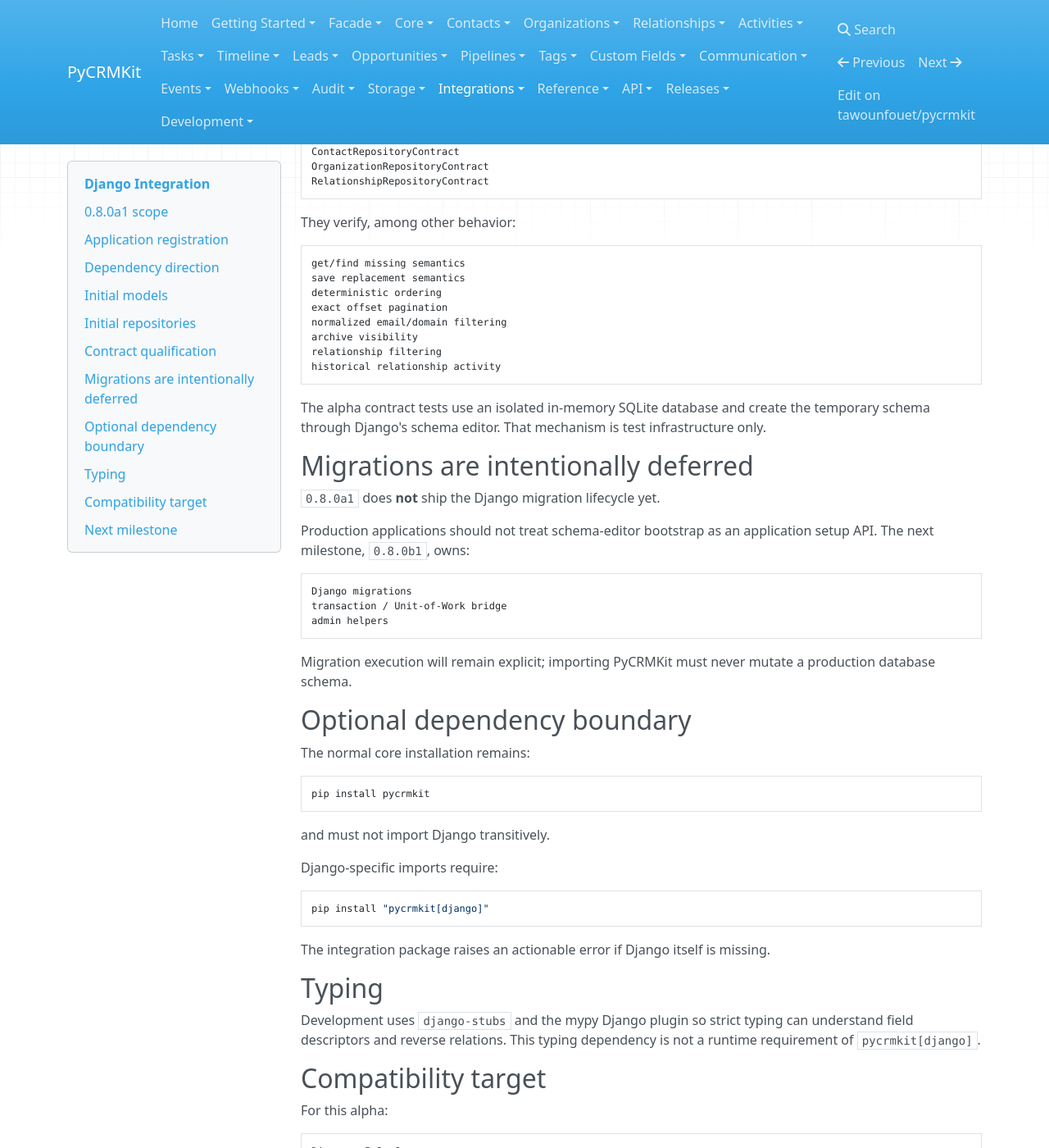
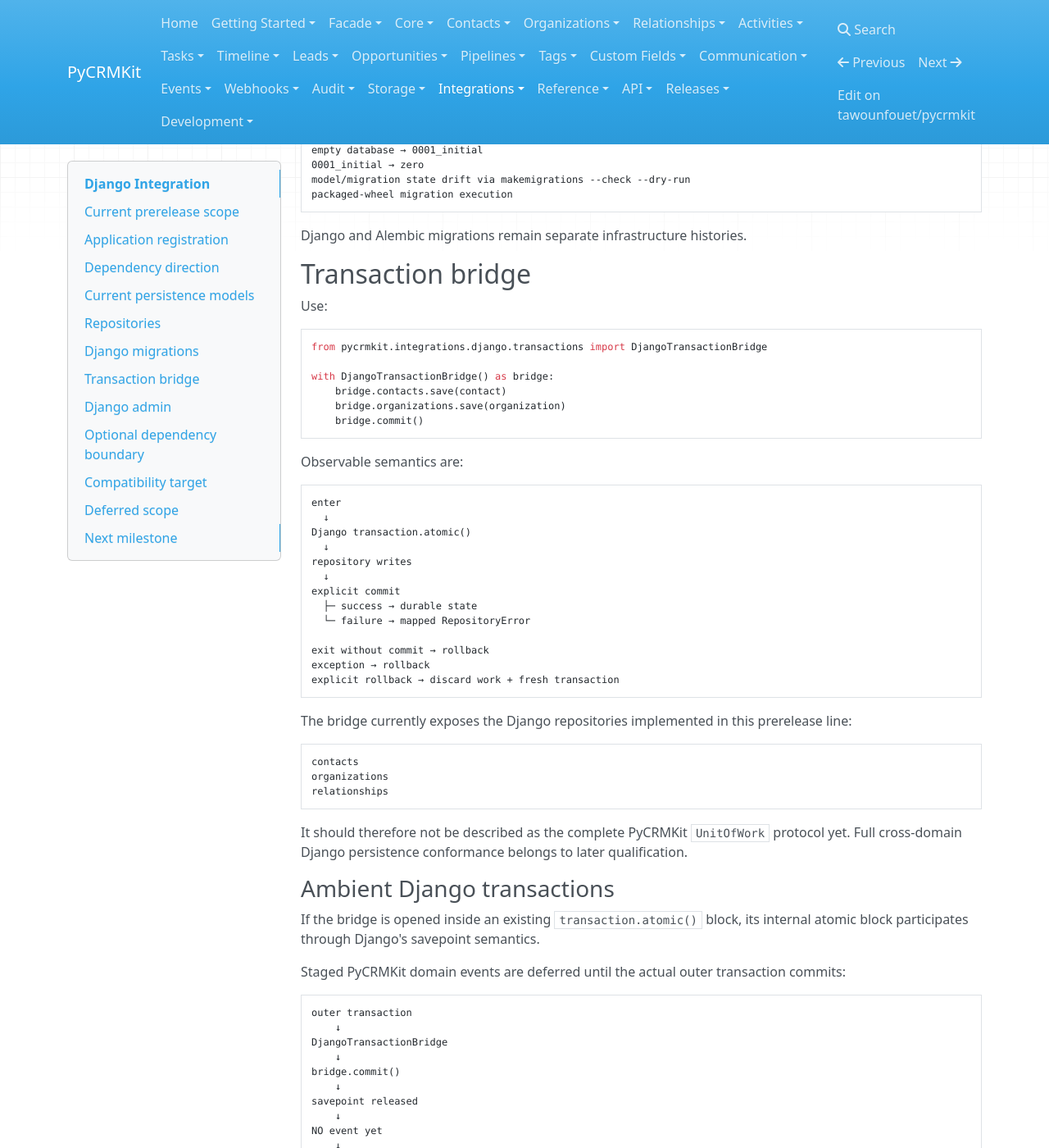
Before and after one commit to tawounfouet/pycrmkit, an MkDocs documentation site: the page built from docs/integrations/django.md, in a window 1280 px wide and 1400 px high, scrolled down 2252 px. Shown: the whole window at 82% size. Built offline with MkDocs 1.6.1, drawn with Linux system fonts in a browser that asks for light colours; nearby versions of some CDN libraries; some of the changed text lies outside the part shown.

Commit message:
docs(django): document migrations admin and transaction bridge

````diff
--- a/docs/integrations/django.md
+++ b/docs/integrations/django.md
@@ -3,15 +3,16 @@
 PyCRMKit's Django integration is optional. The domain layer remains
 framework-agnostic.
 
-Install the alpha bridge with:
+Install it with:
 
 ```bash
 pip install "pycrmkit[django]"
 ```
 
-## 0.8.0a1 scope
+## Current prerelease scope
 
-The initial application bridge provides:
+`0.8.0b1 — Django Migrations & Admin` builds on the `0.8.0a1` application
+bridge.
 
 ```text
 src/pycrmkit/integrations/django/
@@ -19,12 +20,16 @@
 ├── apps.py
 ├── models.py
 ├── repositories.py
+├── transactions.py
+├── admin.py
+├── migrations/
+│   ├── __init__.py
+│   └── 0001_initial.py
 └── typecheck_settings.py
 ```
 
-Public runtime pieces are the application config, ORM persistence models and
-repository adapters. `typecheck_settings.py` exists only to let
-`django-stubs` understand the optional app under strict mypy.
+The runtime integration remains optional. `typecheck_settings.py` exists only
+for strict `django-stubs` analysis.
 
 ## Application registration
 
@@ -37,17 +42,17 @@
 ]
 ```
 
-The application uses the non-generic label:
+The application label is:
 
 ```text
 pycrmkit_crm
 ```
 
-to reduce collision risk inside larger Django projects.
+The package `pycrmkit.integrations.django` deliberately stays registry-safe:
+it does not eagerly import models, repositories, admin or the transaction
+bridge while Django is still populating the app registry.
 
 ## Dependency direction
-
-The bridge preserves the persistence architecture:
 
 ```text
 Django application
@@ -63,20 +68,10 @@
 Database
 ```
 
-Never:
+Django models are persistence representations only. They do not become
+PyCRMKit domain entities.
 
-```text
-Django model
-      ↓
-becomes PyCRMKit domain entity
-```
-
-The ORM classes are adapter representations only.
-
-## Initial models
-
-`0.8.0a1` introduces persistence representations for the first core CRM
-aggregate set:
+## Current persistence models
 
 ```text
 Contact
@@ -91,13 +86,11 @@
 Relationship
 ```
 
-The initial table names follow the existing `pycrmkit_*` naming convention.
-This does not create a general promise that every SQLAlchemy and Django physical
-schema will always be interchangeable without migration.
+The initial physical tables follow the existing `pycrmkit_*` naming
+convention. Behavioral adapter equivalence does not imply that arbitrary
+SQLAlchemy and Django schemas can always be swapped without migration.
 
-## Initial repositories
-
-The alpha provides:
+## Repositories
 
 ```python
 from pycrmkit.integrations.django.repositories import (
@@ -107,97 +100,166 @@
 )
 ```
 
-These implement the existing backend-neutral contracts:
+These implement the existing backend-neutral repository contracts and replay
+the same contract suites used by other supported adapters.
+
+## Django migrations
+
+`0.8.0b1` introduces the adapter-specific migration history:
 
 ```text
-ContactRepository
-OrganizationRepository
-RelationshipRepository
+pycrmkit_crm
+└── 0001_initial
 ```
 
-Observable semantics remain defined by PyCRMKit, not by Django QuerySet
-behavior.
+Apply it through Django's normal migration lifecycle:
 
-## Contract qualification
+```bash
+python manage.py migrate pycrmkit_crm
+```
 
-The exact reusable repository suites already used for Memory and SQLAlchemy are
-replayed against Django:
+Importing PyCRMKit never runs migrations automatically.
+
+The test gate verifies:
 
 ```text
-ContactRepositoryContract
-OrganizationRepositoryContract
-RelationshipRepositoryContract
+migration discovery
+empty database → 0001_initial
+0001_initial → zero
+model/migration state drift via makemigrations --check --dry-run
+packaged-wheel migration execution
 ```
 
-They verify, among other behavior:
+Django and Alembic migrations remain separate infrastructure histories.
+
+## Transaction bridge
+
+Use:
+
+```python
+from pycrmkit.integrations.django.transactions import DjangoTransactionBridge
+
+with DjangoTransactionBridge() as bridge:
+    bridge.contacts.save(contact)
+    bridge.organizations.save(organization)
+    bridge.commit()
+```
+
+Observable semantics are:
 
 ```text
-get/find missing semantics
-save replacement semantics
-deterministic ordering
-exact offset pagination
-normalized email/domain filtering
-archive visibility
-relationship filtering
-historical relationship activity
+enter
+  ↓
+Django transaction.atomic()
+  ↓
+repository writes
+  ↓
+explicit commit
+  ├─ success → durable state
+  └─ failure → mapped RepositoryError
+
+exit without commit → rollback
+exception → rollback
+explicit rollback → discard work + fresh transaction
 ```
 
-The alpha contract tests use an isolated in-memory SQLite database and create
-the temporary schema through Django's schema editor. That mechanism is test
-infrastructure only.
-
-## Migrations are intentionally deferred
-
-`0.8.0a1` does **not** ship the Django migration lifecycle yet.
-
-Production applications should not treat schema-editor bootstrap as an
-application setup API. The next milestone, `0.8.0b1`, owns:
+The bridge currently exposes the Django repositories implemented in this
+prerelease line:
 
 ```text
-Django migrations
-transaction / Unit-of-Work bridge
-admin helpers
+contacts
+organizations
+relationships
 ```
 
-Migration execution will remain explicit; importing PyCRMKit must never mutate a
-production database schema.
+It should therefore not be described as the complete PyCRMKit
+`UnitOfWork` protocol yet. Full cross-domain Django persistence conformance
+belongs to later qualification.
+
+### Ambient Django transactions
+
+If the bridge is opened inside an existing `transaction.atomic()` block, its
+internal atomic block participates through Django's savepoint semantics.
+
+Staged PyCRMKit domain events are deferred until the actual outer transaction
+commits:
+
+```text
+outer transaction
+    ↓
+DjangoTransactionBridge
+    ↓
+bridge.commit()
+    ↓
+savepoint released
+    ↓
+NO event yet
+    ↓
+outer COMMIT
+    ↓
+event published
+```
+
+If the outer transaction rolls back, the staged callback is discarded and the
+event is not published.
+
+For a top-level bridge transaction, events are published only after its
+database commit has succeeded. A post-commit subscriber failure therefore does
+not make already committed database state appear rolled back.
+
+## Django admin
+
+When `django.contrib.admin` is installed, Django's normal admin autodiscovery
+loads the PyCRMKit admin helpers.
+
+Registered parents:
+
+```text
+ContactModel
+OrganizationModel
+RelationshipModel
+```
+
+Contact exposes inline Email/Phone/Address rows. Organization exposes inline
+Domain/Address rows.
+
+The admin is an operational persistence view; domain correctness still belongs
+to PyCRMKit services and policies, not Django admin hooks or signals.
 
 ## Optional dependency boundary
-
-The normal core installation remains:
 
 ```bash
 pip install pycrmkit
 ```
 
-and must not import Django transitively.
+still works without Django installed or configured.
 
-Django-specific imports require:
+Django-specific code requires:
 
 ```bash
 pip install "pycrmkit[django]"
 ```
 
-The integration package raises an actionable error if Django itself is missing.
-
-## Typing
-
-Development uses `django-stubs` and the mypy Django plugin so strict typing can
-understand field descriptors and reverse relations. This typing dependency is
-not a runtime requirement of `pycrmkit[django]`.
+Typing uses `django-stubs` only as a development dependency. Runtime admin
+classes do not require `django-stubs-ext` monkeypatching.
 
 ## Compatibility target
-
-For this alpha:
 
 ```text
 Django >=5.2,<6
 Python 3.11–3.13
 ```
 
-Django 5.2 LTS is used so the adapter can preserve PyCRMKit's existing Python
-3.11–3.13 matrix.
+## Deferred scope
+
+Still intentionally deferred:
+
+```text
+0.8.0b2   optional DRF helpers
+0.8.0rc1  reference Django application + E2E
+0.8.0     stable Django integration
+```
 
 ## Next milestone
 
-The next delivery is **`0.8.0b1 — Django Migrations & Admin`**.
+The next delivery is **`0.8.0b2 — Optional DRF`**.
````
